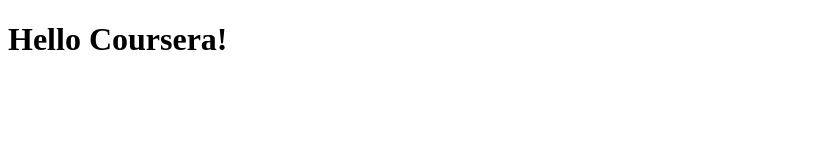
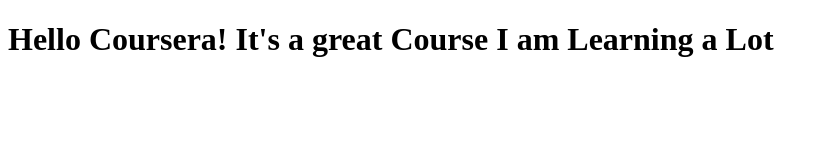
Before and after one commit to nurulhasan89/coursera-course, a plain HTML site: page site/index.html in a window 1280 px wide. Shown: the whole page, without its empty margins (0-829 px from the left). Drawn offline with Linux system fonts and the light colour scheme.

Commit message:
Small Addition to our page content.

```diff
--- a/site/index.html
+++ b/site/index.html
@@ -4,6 +4,6 @@
 	<title>Hello Coursera!</title>
 </head>
 <body>
-<h1>Hello Coursera!</h1>
+<h1>Hello Coursera! It's a great Course I am Learning a Lot</h1>
 </body>
 </html>
```
